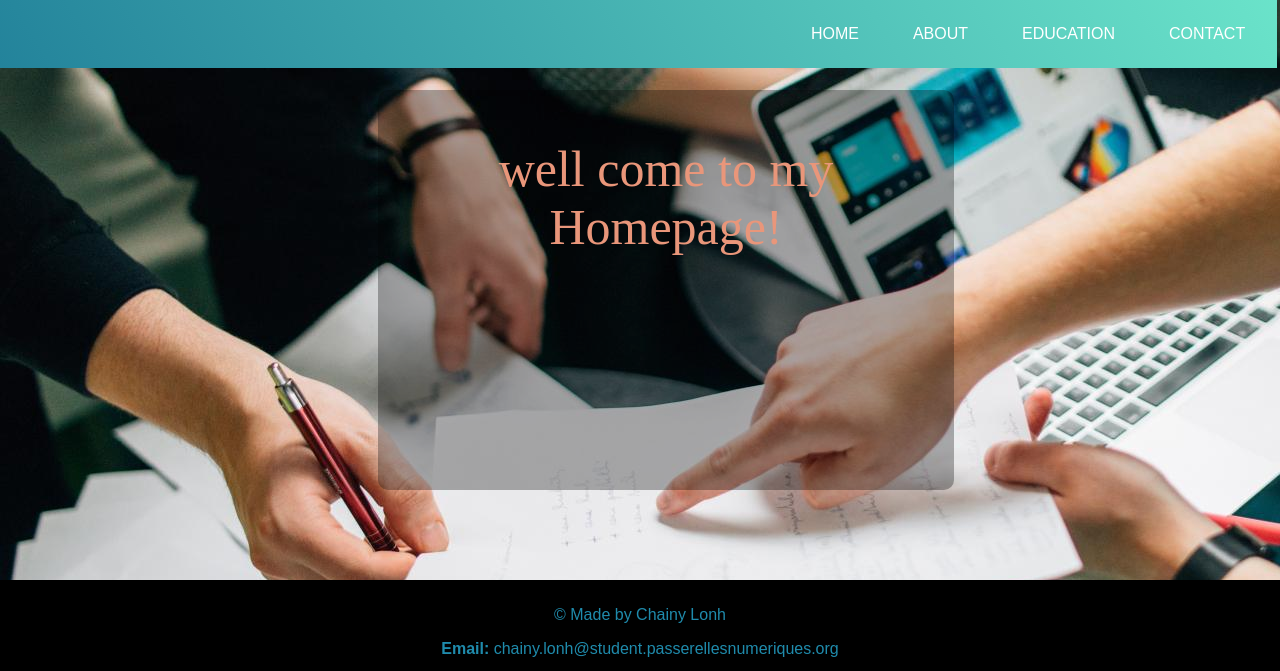
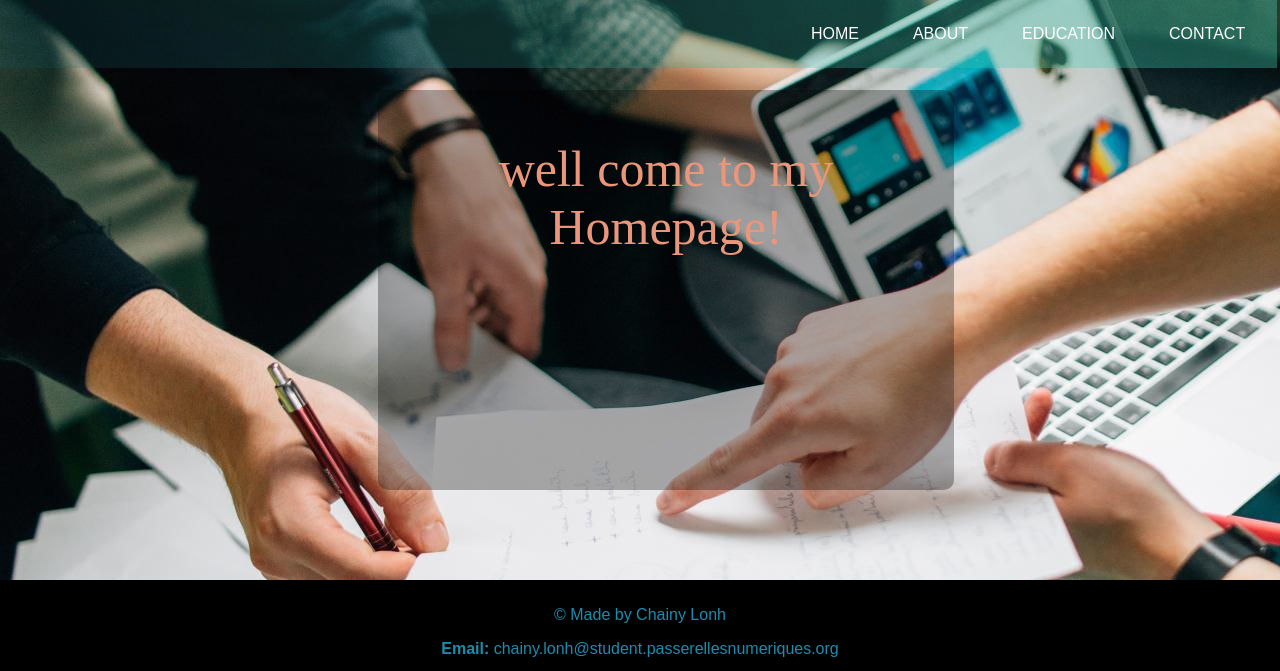
Before and after one commit to LonhChainy/LONH-CHAINY, a plain HTML site: page index.html in a window 1280 px wide. Shown: the top 671 px of the page. Drawn offline with Linux system fonts and the light colour scheme.

Commit message:
backgroung

```diff
--- a/css/Education.css
+++ b/css/Education.css
@@ -12,7 +12,7 @@ h1{
     margin-left: 50px;
 }
 nav{
-    background:linear-gradient(57deg,#23839b,#6be4ca);
+    background:linear-gradient(57deg,#0f556631,#45dfbd59);
     position: fixed;
     width: 99%;
     margin-top: -40px;
--- a/css/about.css
+++ b/css/about.css
@@ -6,7 +6,7 @@ body {
 
 }
 nav{
-    background:linear-gradient(57deg,#23839b,#6be4ca);
+    background:linear-gradient(57deg,#0f556631,#6be4ca);
     position: sticky;
     top: 0;
     padding: 3px;
--- a/css/contact.css
+++ b/css/contact.css
@@ -12,7 +12,7 @@ footer {
     color: rgb(31, 139, 172);
 }
 nav{
-    background:linear-gradient(57deg,#0f556631,#6be4ca);
+    background:linear-gradient(57deg,#0f556631,#45dfbd59);
     position: fixed;
     width: 97%;
     margin-top: -40px;
--- a/css/style.css
+++ b/css/style.css
@@ -8,7 +8,7 @@ body {
 
 }
 nav{
-    background:linear-gradient(57deg,#23839b,#6be4ca);
+    background:linear-gradient(57deg,#0f556631,#45dfbd59);
     position: fixed;
     width: 99%;
     margin-top: -20px;
```
